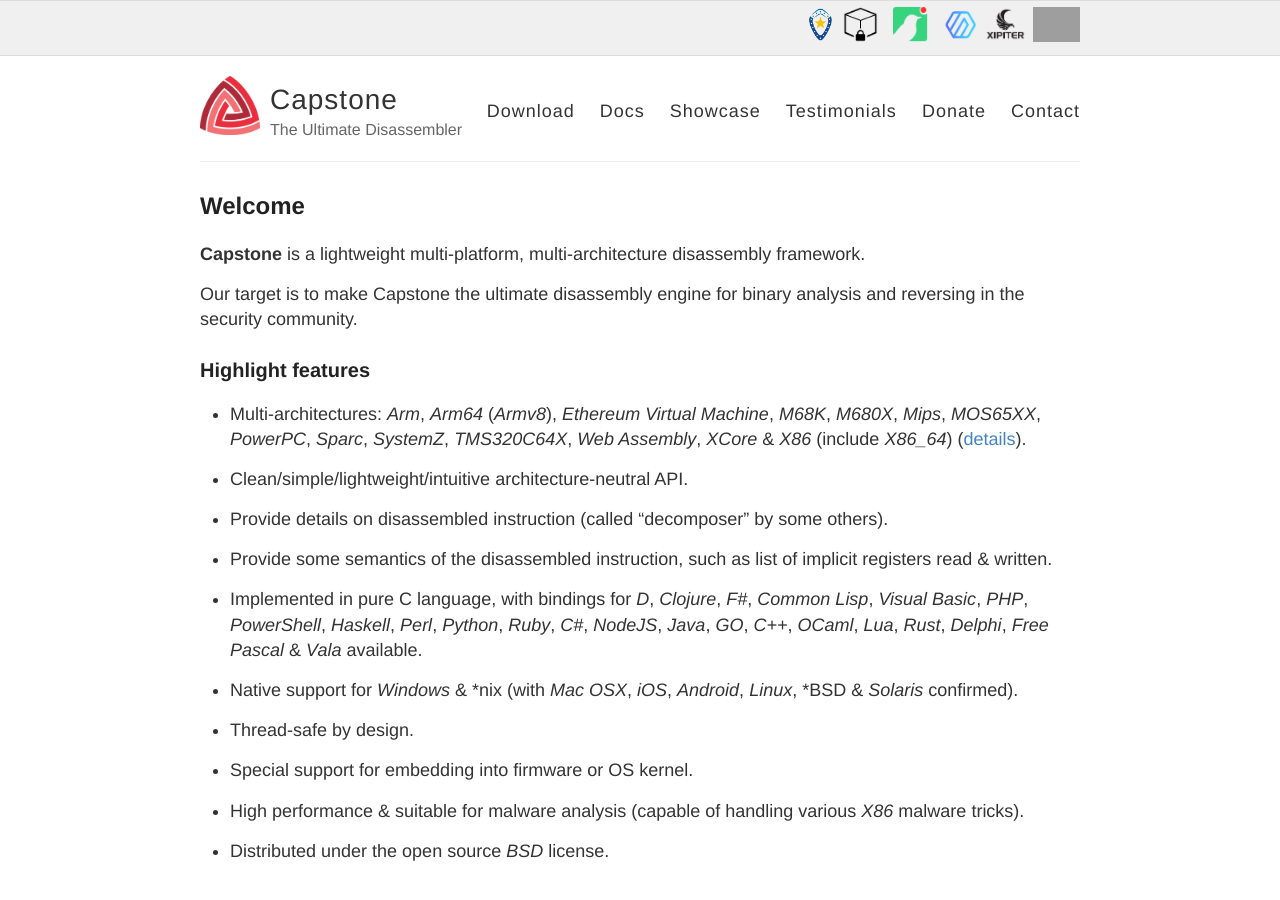
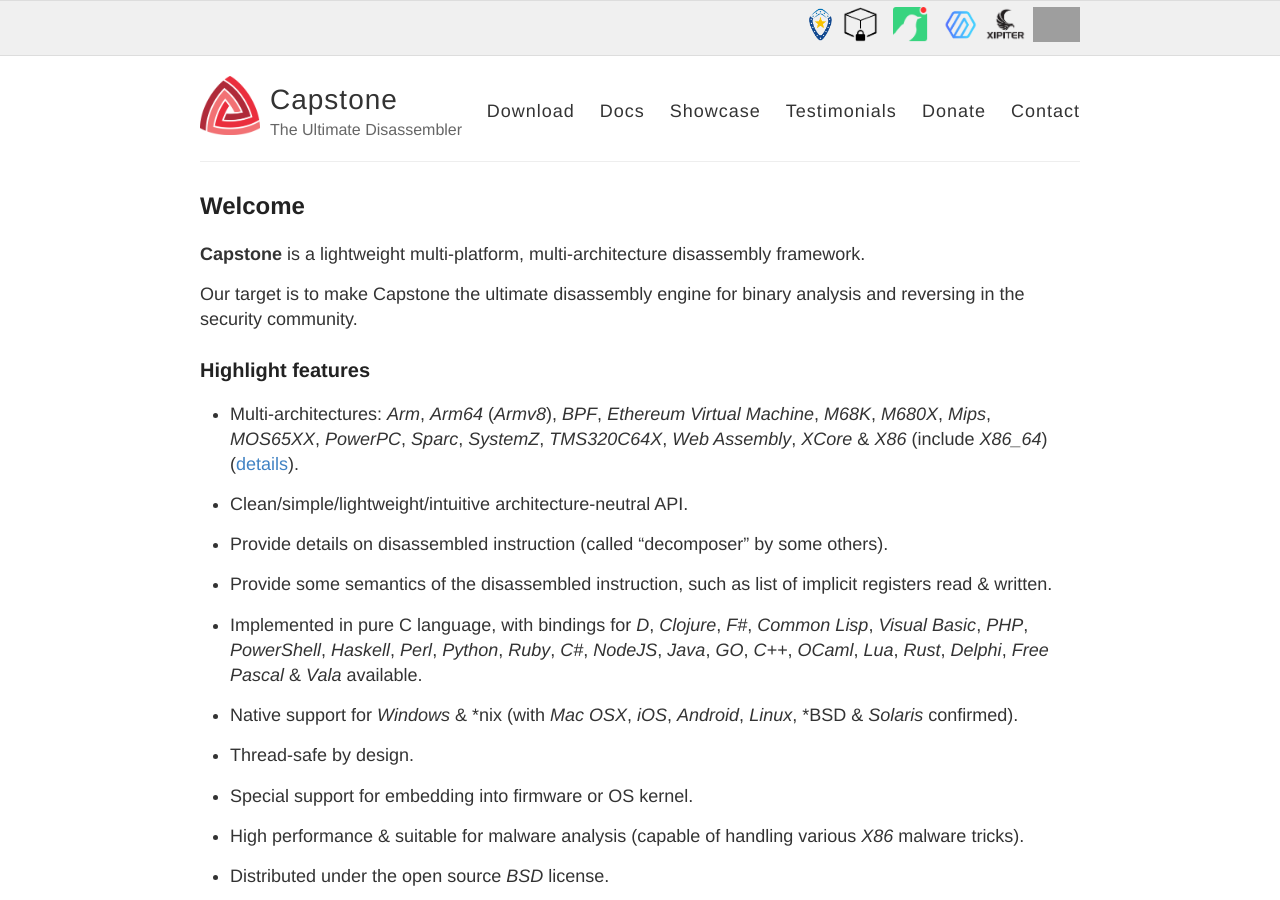
Before and after one commit to capstone-engine/capstone-engine.github.io, a Jekyll site: the page built from index.md, in a window 1280 px wide and 900 px high. Built offline with Jekyll 4.4.1, drawn with Linux system fonts in a browser that asks for light colours; grey boxes are pictures that could not be loaded.

Commit message:
add BPF arch

```diff
--- a/index.md
+++ b/index.md
@@ -11,7 +11,7 @@
 
 ### Highlight features
 
-- Multi-architectures: *Arm*, *Arm64* (*Armv8*), *Ethereum Virtual Machine*, *M68K*, *M680X*, *Mips*, *MOS65XX*, *PowerPC*, *Sparc*, *SystemZ*, *TMS320C64X*, *Web Assembly*, *XCore* & *X86* (include *X86_64*) ([details](arch.html)).
+- Multi-architectures: *Arm*, *Arm64* (*Armv8*), *BPF*, *Ethereum Virtual Machine*, *M68K*, *M680X*, *Mips*, *MOS65XX*, *PowerPC*, *Sparc*, *SystemZ*, *TMS320C64X*, *Web Assembly*, *XCore* & *X86* (include *X86_64*) ([details](arch.html)).
 
 - Clean/simple/lightweight/intuitive architecture-neutral API.
 
```
